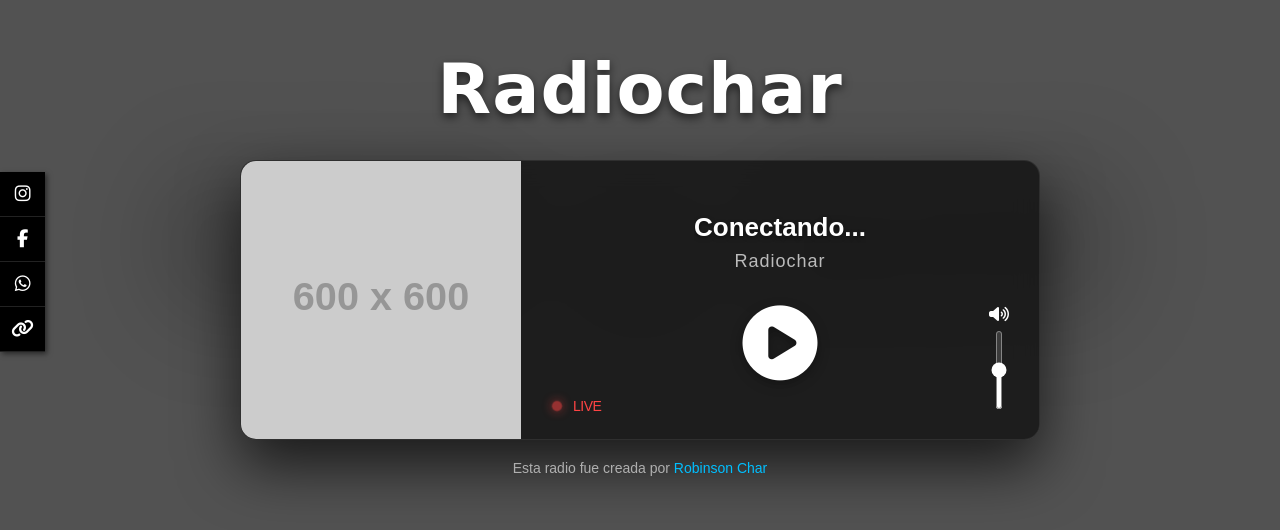
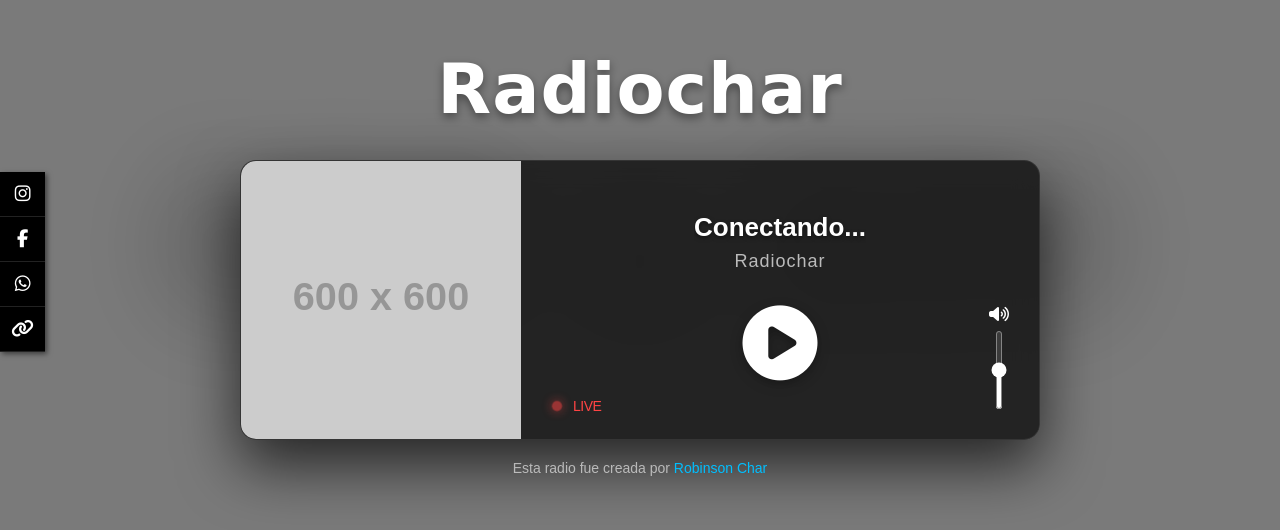
Before and after one commit to robinsonchar/radiochar, a plain HTML site: page index.html in a window 1280 px wide. Shown: the part 138-668 px from the top of the page. Drawn offline with Linux system fonts and the light colour scheme; placeholder pictures from the web are drawn by us; a web font is replaced by a local one.

Commit message:
Update index.html

```diff
--- a/index.html
+++ b/index.html
@@ -40,7 +40,7 @@
       background-image: url('https://via.placeholder.com/600x600.png?text=RADIOCHAR');
       background-size: cover;
       background-position: center;
-      filter: blur(45px) brightness(0.4);
+      filter: blur(45px) brightness(0.6);
       transition: background-image 1s ease-in-out;
     }
 
@@ -87,7 +87,7 @@
       text-align: center;
       z-index: 5;
       letter-spacing: 1px;
-      text-shadow: 0 4px 10px rgba(0,0,0,0.6);
+      text-shadow: 0 4px 10px rgba(0,0,0,0.4);
       margin-bottom: 30px;
     }
 
```
